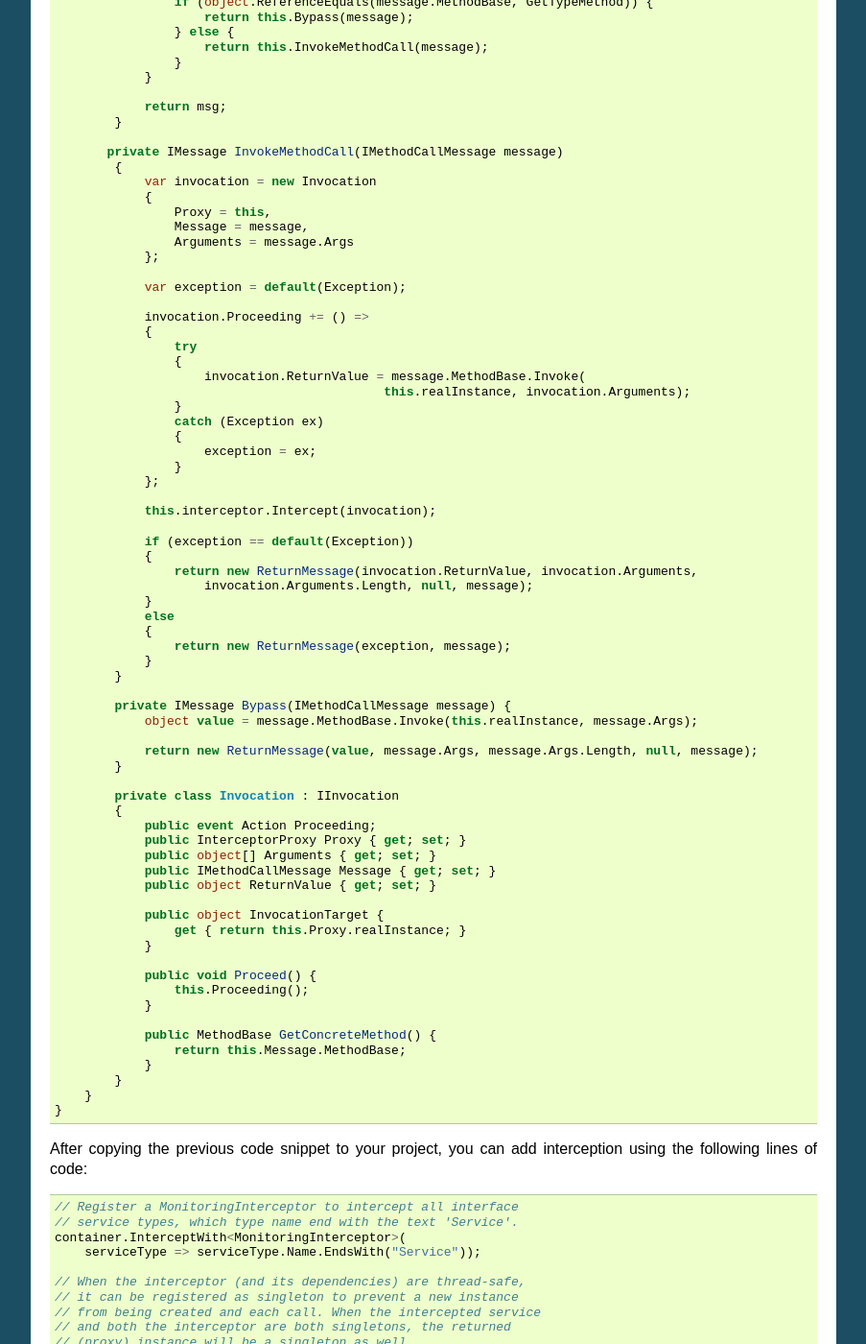
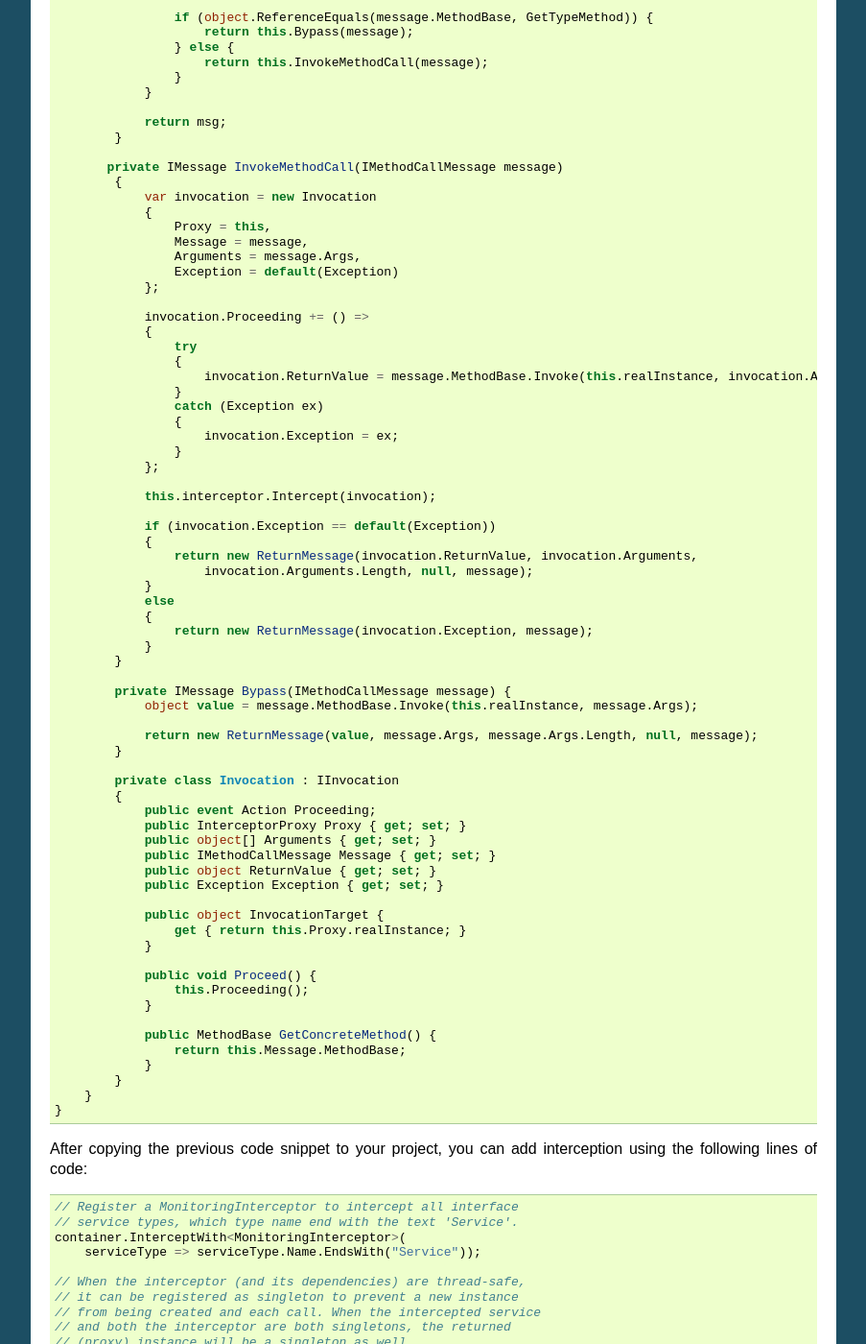
Before and after one commit to simpleinjector/Documentation, a Sphinx documentation site: the page built from source/InterceptionExtensions.rst, in a window 1280 px wide and 1400 px high, scrolled down 3539 px. Shown: the whole window at 96% size, without its empty margins (198-1101 px from the left). Built offline with Sphinx 7.4.7, drawn with Linux system fonts in a browser that asks for light colours; some of the changed text lies outside the part shown.

Commit message:
update changerequest

```diff
--- a/source/InterceptionExtensions.rst
+++ b/source/InterceptionExtensions.rst
@@ -23,6 +23,7 @@ Interception Extensions
 
     public interface IInvocation
     {
+        Exception Exception { get; set; }
         object InvocationTarget { get; }
         object ReturnValue { get; set; }
         object[] Arguments { get; }
@@ -240,34 +241,32 @@ Interception Extensions
                 {
                     Proxy = this,
                     Message = message,
-                    Arguments = message.Args
+                    Arguments = message.Args,
+                    Exception = default(Exception)
                 };
-
-                var exception = default(Exception);
 
                 invocation.Proceeding += () =>
                 {
                     try
                     {
-                        invocation.ReturnValue = message.MethodBase.Invoke(
-                                                this.realInstance, invocation.Arguments);
+                        invocation.ReturnValue = message.MethodBase.Invoke(this.realInstance, invocation.Arguments);
                     }
                     catch (Exception ex)
                     {
-                        exception = ex;
+                        invocation.Exception = ex;
                     }
                 };
 
                 this.interceptor.Intercept(invocation);
 
-                if (exception == default(Exception))
+                if (invocation.Exception == default(Exception))
                 {
                     return new ReturnMessage(invocation.ReturnValue, invocation.Arguments,
                         invocation.Arguments.Length, null, message);
                 }
                 else
                 {
-                    return new ReturnMessage(exception, message);
+                    return new ReturnMessage(invocation.Exception, message);
                 }
             }
 
@@ -284,6 +283,7 @@ Interception Extensions
                 public object[] Arguments { get; set; }
                 public IMethodCallMessage Message { get; set; }
                 public object ReturnValue { get; set; }
+                public Exception Exception { get; set; }
 
                 public object InvocationTarget {
                     get { return this.Proxy.realInstance; }
```
